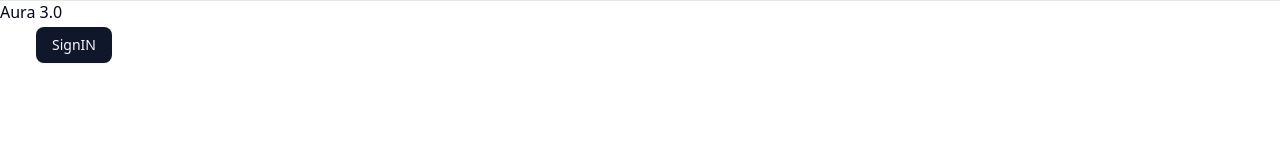
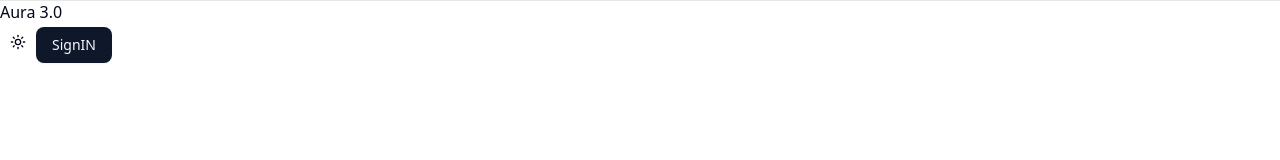
Before and after one commit to M0hitThapa/seren-ai, a Next.js app: page / in a window 1280 px wide. Shown: the top 160 px of the page. Built offline with nearby package versions, Linux system fonts and the light colour scheme.

Commit message:
add dark and light mode feature

```diff
--- a/app/layout.tsx
+++ b/app/layout.tsx
@@ -2,6 +2,7 @@ import type { Metadata } from "next";
 import { Geist, Geist_Mono } from "next/font/google";
 import "./globals.css";
 import Header from "@/components/header";
+import { ThemeProvider } from "@/components/theme-provider";
 
 const geistSans = Geist({
   variable: "--font-geist-sans",
@@ -28,8 +29,12 @@ export default function RootLayout({
       <body
         className={`${geistSans.variable} ${geistMono.variable} antialiased`}
       >
-        <Header />
+        <ThemeProvider>
+           <Header />
         {children}
+
+        </ThemeProvider>
+
       </body>
     </html>
   );
--- a/app/page.tsx
+++ b/app/page.tsx
@@ -1,7 +1,7 @@
 
 export default function Home() {
   return (
-   <div>
+   <div className="flex flex-col min-h-screen overflow-hidden">
 
    </div>
   );
--- /dev/null
+++ b/components/providers.tsx
@@ -0,0 +1,16 @@
+'use client'
+
+import { ThemeProvider } from "./theme-provider"
+
+export function providers({children}: {children:React.ReactNode}) {
+  return (
+    <ThemeProvider
+    attribute="class"
+    defaultTheme="system"
+    enableSystem
+    disableTransitionOnChange>
+        {children}
+
+    </ThemeProvider>
+  )
+}
--- /dev/null
+++ b/components/theme-provider.tsx
@@ -0,0 +1,17 @@
+import React, { ReactNode } from 'react'
+import { ThemeProvider  as NextThemeProvider, ThemeProviderProps } from 'next-themes'
+interface Props extends ThemeProviderProps {
+    children: ReactNode
+}
+
+export function ThemeProvider({children, ...props}:Props) {
+  return (
+    <NextThemeProvider
+    attribute="class"
+    defaultTheme='system'
+    enableSystem
+    {...props}>
+{children}
+    </NextThemeProvider>
+  )
+}
--- a/components/theme-toggle.tsx
+++ b/components/theme-toggle.tsx
@@ -10,7 +10,7 @@ const {theme, setTheme} = useTheme()
     return (
     <Button variant="ghost" size="icon"
     onClick={() => setTheme(theme === "light" ? "dark" :"light")}>
-        <Sun className='h-4 w-4 rotate-0 scale-0 transition-all dark:-rotate-90 dark:scale-0' />
+        <Sun className='h-4 w-4 rotate-0 scale-100 transition-all dark:-rotate-90 dark:scale-0 ' />
         <Moon className='absolute h-4 w-4 rotate-90 scale-0 transition-all dark:rotate-0 dark:scale-100' />
         <span className='sr-only'>Toggle Theme</span>
     </Button>
```
